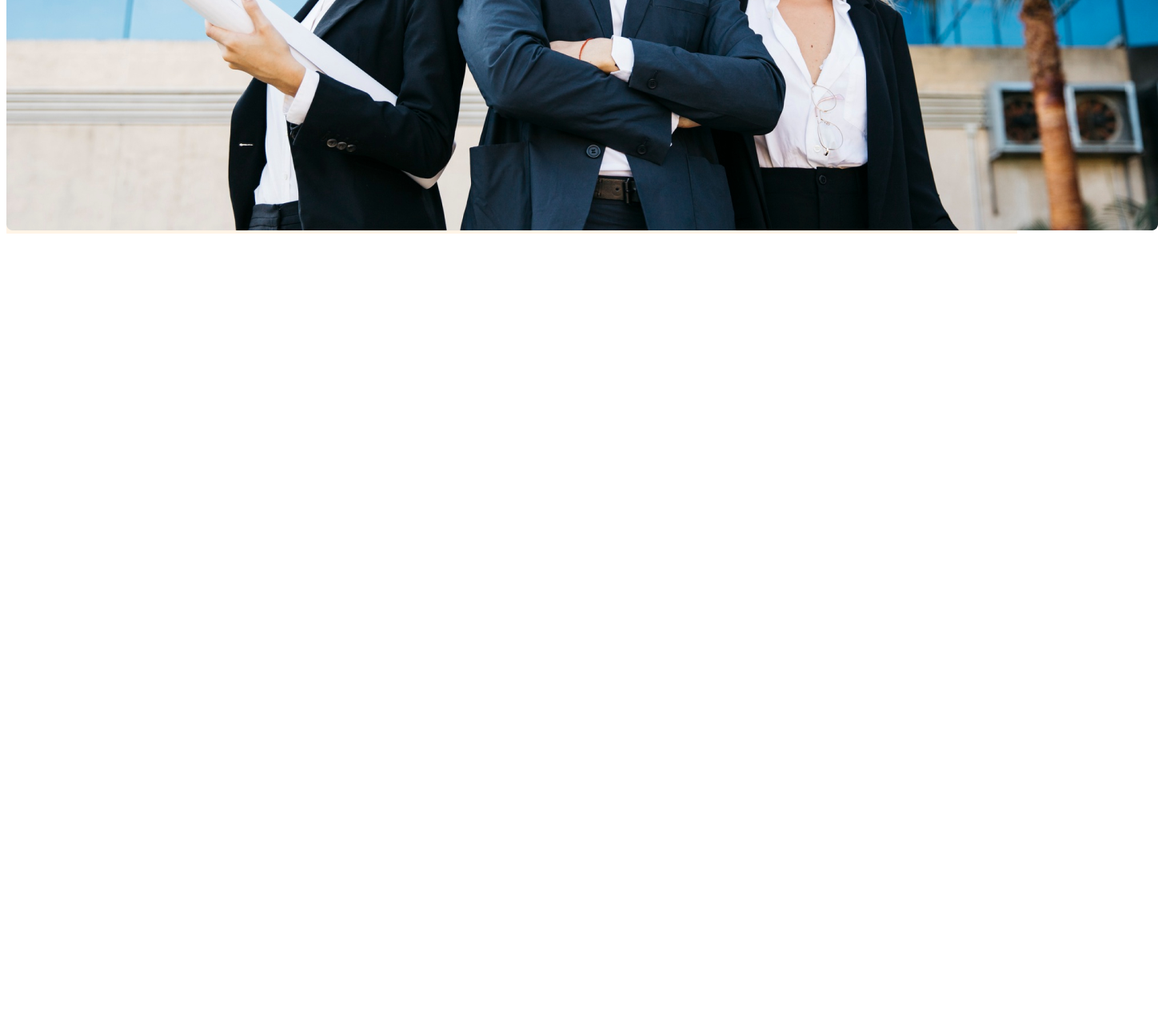
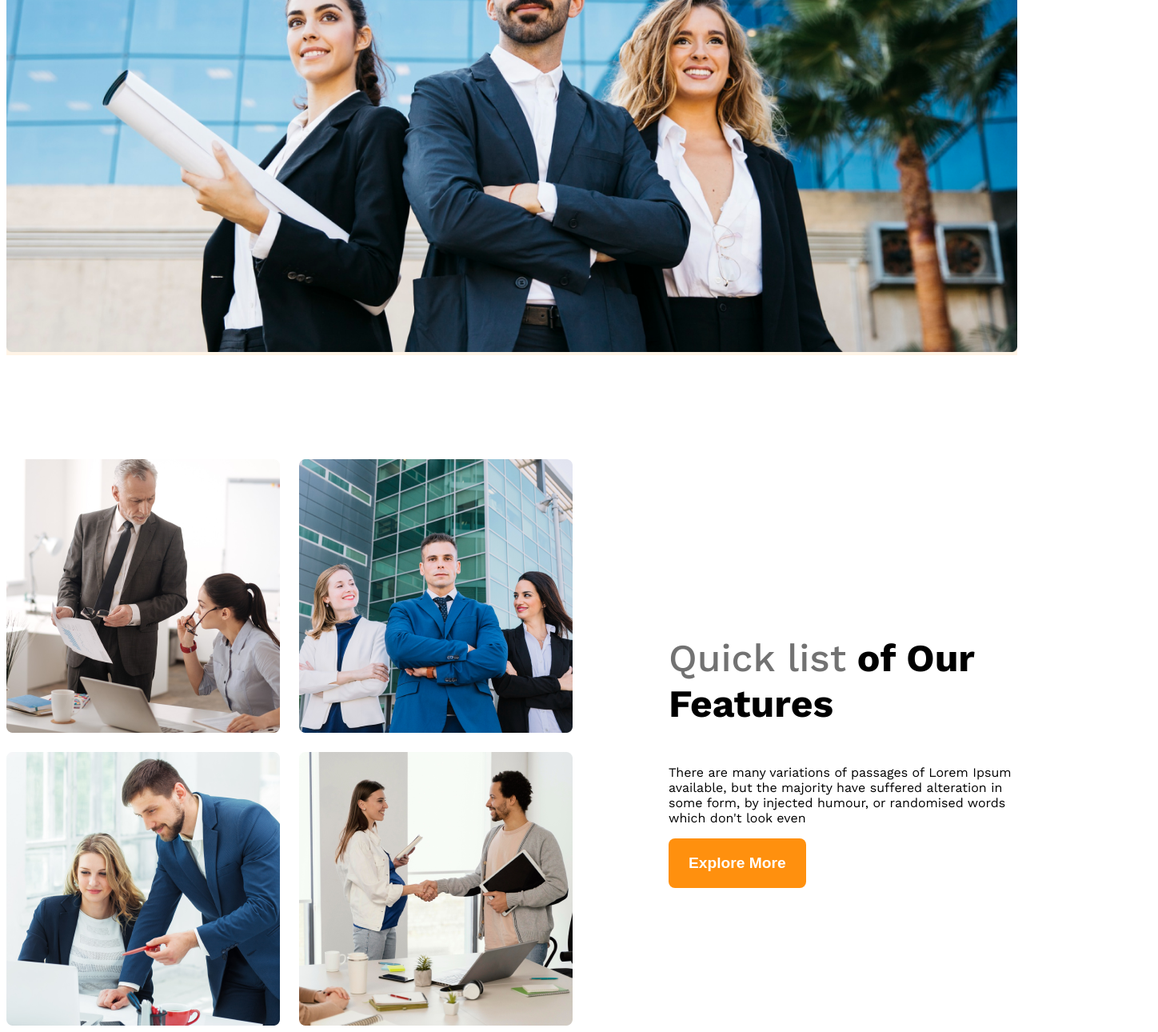
Before and after one commit to jouti1746/g3-architect-website, a plain HTML site: page index.html in a window 1280 px wide. Shown: the part 729-2019 px from the top of the page at 80% size, 1448 px wide, since content can reach past the window. Before the commit the page ends 1029 px from the top, so only its background shows below. Drawn offline with nearby package versions, Linux system fonts and the light colour scheme.

Commit message:
added immages file and styles on features section

```diff
--- a/Styles/architects.css
+++ b/Styles/architects.css
@@ -45,9 +45,26 @@ color: #FFFFFF;
 }
 
 
+
 /* header styles */
 header{
 
+}
+.btn-primary{
+    background-color: rgba(255, 144, 14, 1);
+    color:#FFFFFF ;
+    border-radius: 8px;
+    padding: 20px 25px;
+    font-size: 1.2rem;
+    font-weight: 600;
+    border: none;
+}
+main{
+    max-width: 1440px;
+    margin: 0 auto;
+}
+main>section{
+    margin-top: 130px;
 }
 
 
@@ -83,7 +100,41 @@ header{
     max-width: 862px;
     margin: 0 auto;
     text-align: center;
+    margin-bottom: 40px;
 }
 .banner-titel{
+    font-weight: 700;
+    font-size: 4rem;
+}
+.banner-image{
+    width: 100%;
+}
 
+.teams{
+    align-items: center;
 }
+
+.team-img-container{
+    display: grid;
+    grid-template-columns: repeat(2, 1fr);
+    gap: 24px;
+}
+
+.our-features{
+    margin-left: 120px;
+    max-width: 550px;
+}
+.features-titel{
+    font-size: 3rem;
+    font-weight: bold;
+}
+#Quicklist{
+
+    font-weight: 500;
+}
+/* responsive media query */
+@media screen and (max-width: 576px){
+    .navbar, .nav-links{
+        flex-direction: column;
+     }
+}
--- a/index.html
+++ b/index.html
@@ -28,11 +28,26 @@
             </p>
             <button class="btn-primary">Explore More</button>
         </div>
-        <img src="./images/banner.png" alt="">
+        <img class="banner-image" src="./images/banner.png" alt="">
 
     </div>
     </header>
     <main>
+        <section class="teams display-flex">
+            <div class="team-img-container">
+                <img src="./images/team1.png" alt="">
+                <img src="./images/team2.png" alt="">
+                <img src="./images/team3.png" alt="">
+                <img src="./images/team4.png" alt="">
+
+            </div>
+            <div class="our-features">
+                <h3 class="features-titel"><span id="Quicklist" class="dark-03">Quick list</span> <span>of Our</span> <span>Features</span></h3>
+                <p class="features-description">There are many variations of passages of Lorem Ipsum available, but the majority have suffered alteration in some form, by injected humour, or randomised words which don't look even</p>
+                <button class="btn-primary">Explore More</button>
+            </div>
+
+        </section>
 
     </main>
     <footer>
```
